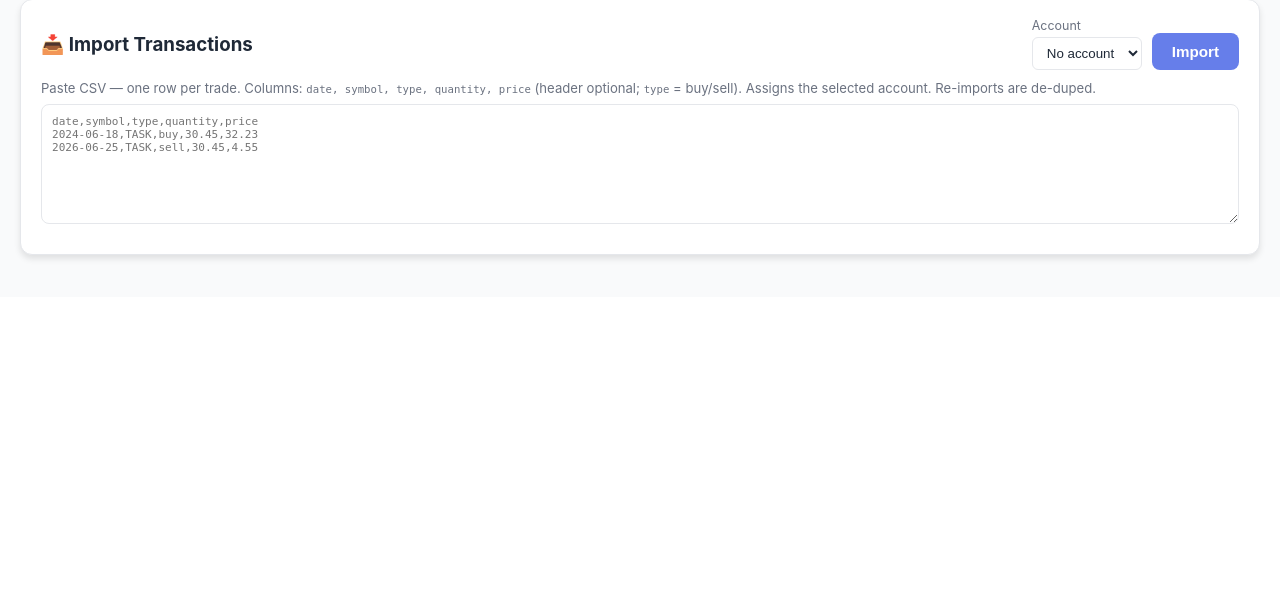
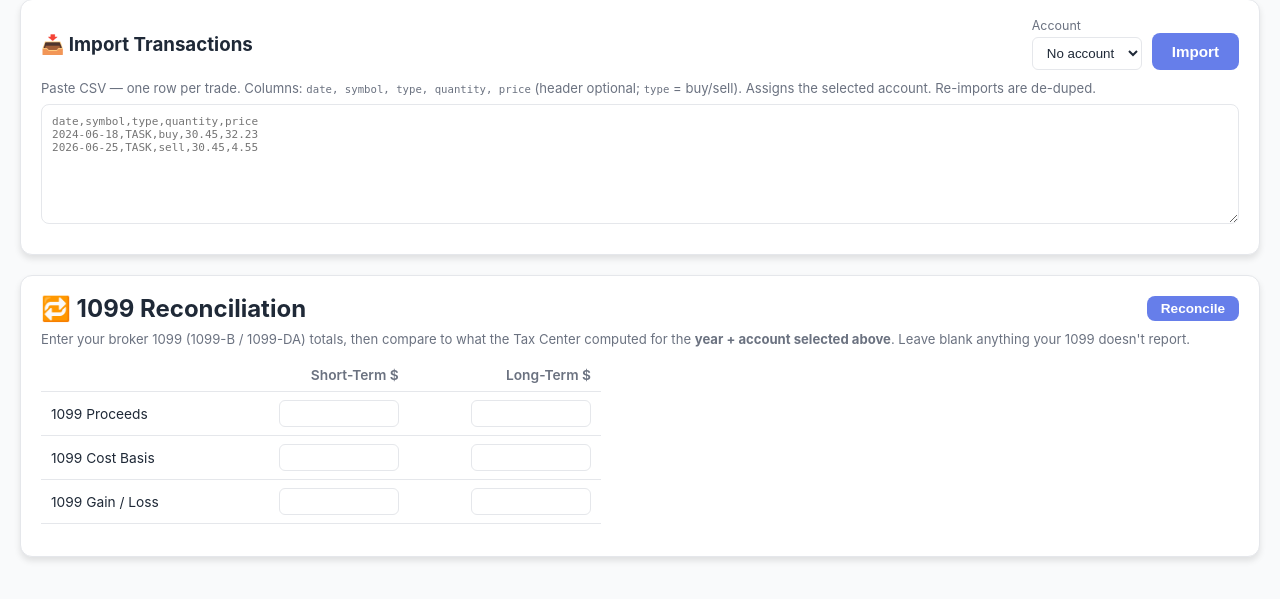
Before and after one commit to jallen2281/Trader-Tools, a Flask app: page /tax in a window 1280 px wide. Shown: the part 1281-1880 px from the top of the page. Before the commit the page ends 1542 px from the top, so only its background shows below. Run offline with Flask 3, Linux system fonts and the light colour scheme; a user stored in the database is signed in; data comes from the database, SQL or seed files in the repository; data that the repository does not hold is empty; parts of the project's set-up code (start-up, migrations or seed data) failed here and were passed over.

Commit message:
Tax Center: 1099 reconciliation tile (+ Kraken crypto now in the engine)
New 🔁 1099 Reconciliation tile: enter broker 1099 (1099-B / 1099-DA) ST/LT
proceeds, cost basis, and gain, then compare side-by-side against the Tax
Center's computed realized for the selected year + account (Δ flagged when
records diverge — unknown/estimated basis, ST/LT bucketing). Uses the
existing /api/tax/realized; no new endpoint.

(Kraken crypto imported via API into a new Kraken account: 2025 DOGE->TRUMP->BTC
swap chain — TRUMP -$308.02 matches the 1099-DA, DOGE flagged breakeven.)

Co-Authored-By: Claude Opus 4.8 <noreply@anthropic.com>

```diff
--- a/templates/tax.html
+++ b/templates/tax.html
@@ -25,6 +25,7 @@
     .roadmap { display:flex; flex-wrap:wrap; gap:8px; }
     .roadmap span { font-size:0.8em; padding:5px 11px; border-radius:999px; background:rgba(127,127,127,0.1); color:var(--text-secondary); }
     .muted { color:var(--text-secondary); }
+    .rec-in { width:120px; padding:5px 8px; border-radius:6px; border:1px solid var(--border); background:var(--bg-primary); color:var(--text-primary); text-align:right; box-sizing:border-box; }
 </style>
 {% endblock %}
 
@@ -140,6 +141,35 @@
 2024-06-18,TASK,buy,30.45,32.23
 2026-06-25,TASK,sell,30.45,4.55" style="width:100%;min-height:120px;padding:10px;border-radius:8px;border:1px solid var(--border);background:var(--bg-primary);color:var(--text-primary);font-family:monospace;font-size:0.85em;box-sizing:border-box;"></textarea>
         <div id="importResult" class="muted" style="margin-top:8px;font-size:0.85em;"></div>
+    </div>
+
+    <!-- 1099 Reconciliation -->
+    <div class="tax-card">
+        <div style="display:flex;justify-content:space-between;align-items:center;flex-wrap:wrap;gap:10px;margin-bottom:8px;">
+            <h2 style="margin:0;">🔁 1099 Reconciliation</h2>
+            <button class="btn btn-primary" onclick="runReconcile()" style="padding:5px 14px;font-size:0.85em;">Reconcile</button>
+        </div>
+        <p class="muted" style="margin:0 0 12px;font-size:0.82em;">
+            Enter your broker 1099 (1099-B / 1099-DA) totals, then compare to what the Tax Center computed for the
+            <strong>year + account selected above</strong>. Leave blank anything your 1099 doesn't report.
+        </p>
+        <div style="overflow-x:auto;">
+            <table class="tax-table" style="max-width:560px;">
+                <thead><tr><th></th><th style="text-align:right;">Short-Term $</th><th style="text-align:right;">Long-Term $</th></tr></thead>
+                <tbody>
+                    <tr><td>1099 Proceeds</td>
+                        <td style="text-align:right;"><input id="r_st_proceeds" type="number" step="0.01" class="rec-in"></td>
+                        <td style="text-align:right;"><input id="r_lt_proceeds" type="number" step="0.01" class="rec-in"></td></tr>
+                    <tr><td>1099 Cost Basis</td>
+                        <td style="text-align:right;"><input id="r_st_basis" type="number" step="0.01" class="rec-in"></td>
+                        <td style="text-align:right;"><input id="r_lt_basis" type="number" step="0.01" class="rec-in"></td></tr>
+                    <tr><td>1099 Gain / Loss</td>
+                        <td style="text-align:right;"><input id="r_st_gain" type="number" step="0.01" class="rec-in"></td>
+                        <td style="text-align:right;"><input id="r_lt_gain" type="number" step="0.01" class="rec-in"></td></tr>
+                </tbody>
+            </table>
+        </div>
+        <div id="reconcileResult" style="margin-top:14px;"></div>
     </div>
 {% endblock %}
 
@@ -325,6 +355,56 @@
         document.body.removeChild(a);
     }
 
+    async function runReconcile() {
+        const year = document.getElementById('taxYear').value;
+        const account = document.getElementById('taxAccount').value;
+        const method = document.getElementById('taxMethod').value;
+        const params = new URLSearchParams();
+        if (year) params.set('year', year);
+        if (account) params.set('account_id', account);
+        if (method) params.set('method', method);
+        const out = document.getElementById('reconcileResult');
+        out.innerHTML = '<div class="muted" style="padding:10px 2px;">Computing…</div>';
+        try {
+            const res = await fetch('/api/tax/realized?' + params.toString(), { credentials: 'same-origin' });
+            const data = await res.json();
+            const s = data.summary || {}, st = s.short_term || {}, lt = s.long_term || {};
+            const ours = { stP: st.proceeds || 0, stB: st.basis || 0, stG: st.gain || 0,
+                           ltP: lt.proceeds || 0, ltB: lt.basis || 0, ltG: lt.gain || 0 };
+            const f = id => { const v = parseFloat(document.getElementById(id).value); return isNaN(v) ? null : v; };
+            const form = { stP: f('r_st_proceeds'), stB: f('r_st_basis'), stG: f('r_st_gain'),
+                           ltP: f('r_lt_proceeds'), ltB: f('r_lt_basis'), ltG: f('r_lt_gain') };
+            renderReconcile(ours, form, year || 'all');
+        } catch (e) {
+            out.innerHTML = '<div class="gain-neg" style="padding:10px 2px;">Reconcile failed.</div>';
+            console.error(e);
+        }
+    }
+
+    function renderReconcile(ours, form, year) {
+        const rowFor = (label, o, val) => {
+            if (val == null) return '<tr><td>' + label + '</td><td style="text-align:right;">' + fmt(o) +
+                '</td><td style="text-align:right;" class="muted">—</td><td style="text-align:center;" class="muted">not on 1099</td></tr>';
+            const d = val - o, ok = Math.abs(d) < 1.00;
+            const badge = ok ? '<span class="term-badge term-long">✓ match</span>'
+                             : '<span class="term-badge term-short">Δ ' + fmt(d) + '</span>';
+            return '<tr><td>' + label + '</td><td style="text-align:right;">' + fmt(o) +
+                '</td><td style="text-align:right;">' + fmt(val) + '</td><td style="text-align:center;">' + badge + '</td></tr>';
+        };
+        document.getElementById('reconcileResult').innerHTML =
+            '<div style="overflow-x:auto;"><table class="tax-table"><thead><tr>' +
+            '<th>Metric (' + esc(String(year)) + ')</th><th style="text-align:right;">Computed</th>' +
+            '<th style="text-align:right;">Your 1099</th><th style="text-align:center;">Status</th></tr></thead><tbody>' +
+            rowFor('Short-Term Proceeds', ours.stP, form.stP) +
+            rowFor('Short-Term Cost Basis', ours.stB, form.stB) +
+            rowFor('Short-Term Gain/Loss', ours.stG, form.stG) +
+            rowFor('Long-Term Proceeds', ours.ltP, form.ltP) +
+            rowFor('Long-Term Cost Basis', ours.ltB, form.ltB) +
+            rowFor('Long-Term Gain/Loss', ours.ltG, form.ltG) +
+            '</tbody></table></div>' +
+            '<div class="muted" style="margin-top:8px;font-size:0.72em;">Match = within $1. A Δ flags where your records and the broker 1099 diverge (e.g. unknown/estimated basis, or a different ST/LT bucketing). Informational only, not tax advice.</div>';
+    }
+
     async function loadRealized() {
         const year = document.getElementById('taxYear').value;
         const account = document.getElementById('taxAccount').value;
```
